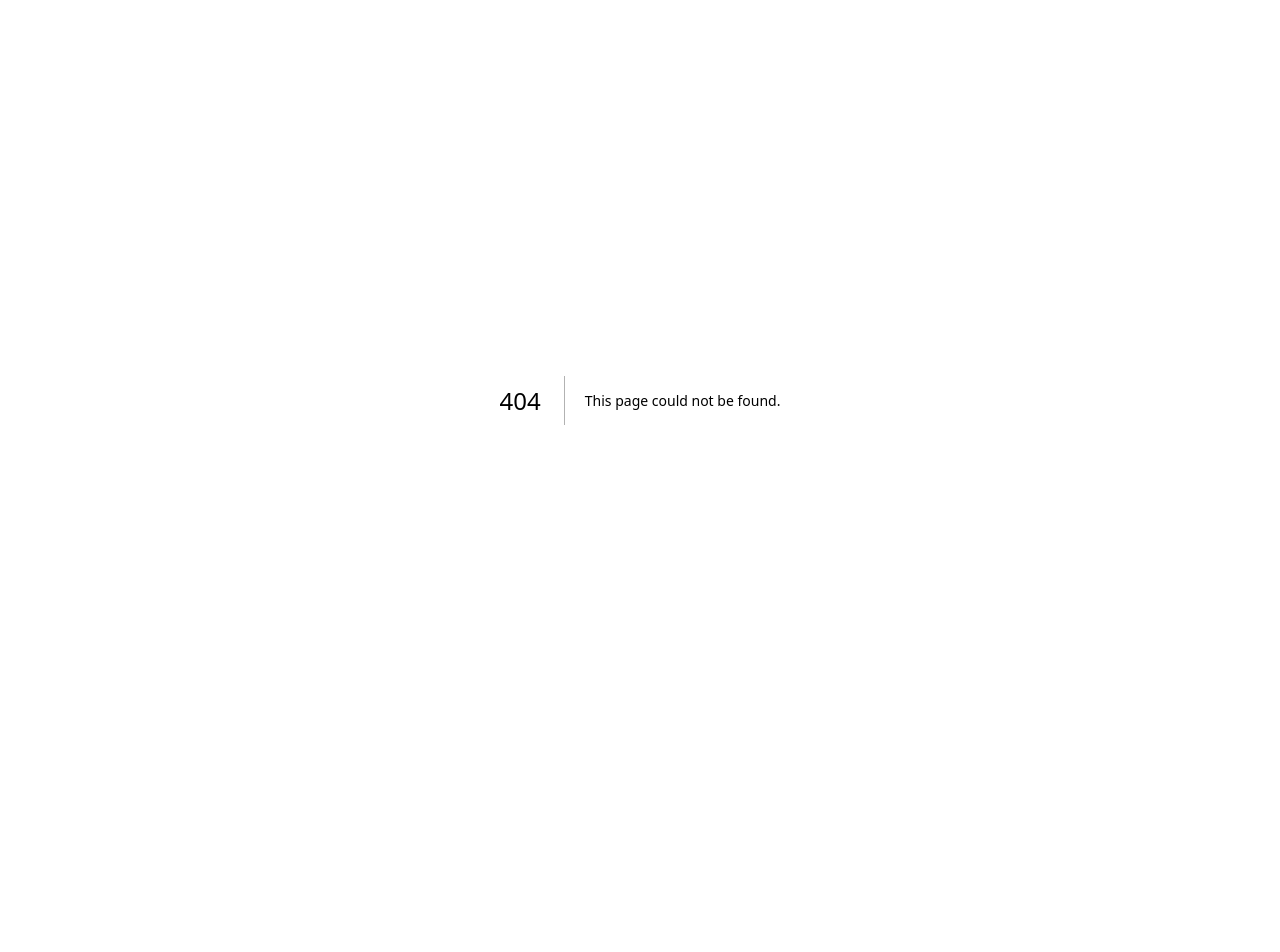
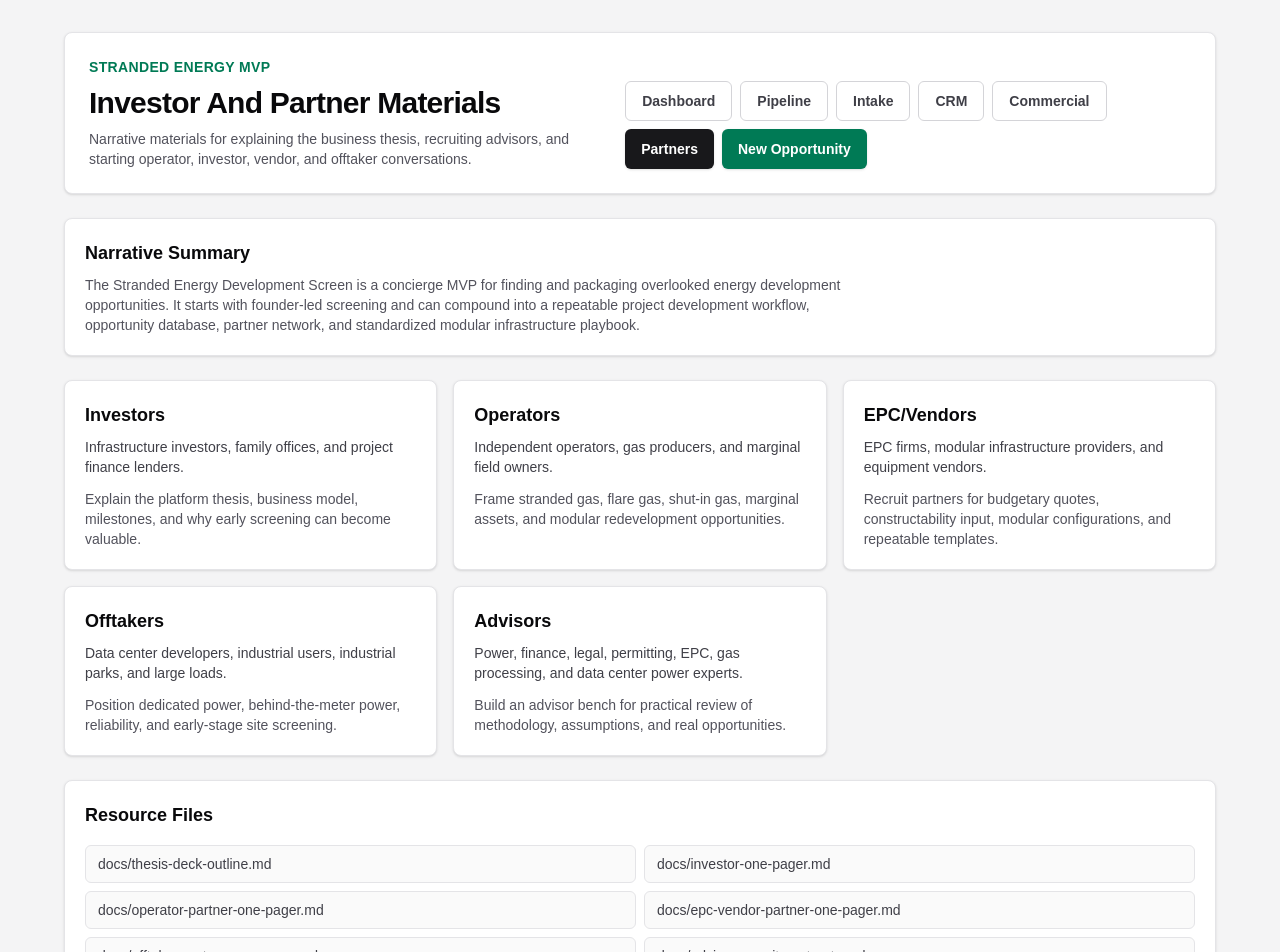
Before and after one commit to operantinc-cyber/stranded-energy-mvp, a Next.js app: page /partners in a window 1280 px wide. Before the commit this address had no page. Shown: the top 952 px of the page. Before the commit the page ends 800 px from the top, so only its background shows below. Built offline with nearby package versions, Linux system fonts and the light colour scheme.

Commit message:
Add investor and partner materials

```diff
--- a/app/commercial/page.tsx
+++ b/app/commercial/page.tsx
@@ -122,6 +122,12 @@ export default function CommercialPage() {
               Commercial
             </Link>
             <Link
+              className="inline-flex h-10 items-center justify-center rounded-md border border-zinc-300 px-4 text-sm font-semibold text-zinc-700 transition hover:bg-zinc-50"
+              href="/partners"
+            >
+              Partners
+            </Link>
+            <Link
               className="inline-flex h-10 items-center justify-center rounded-md bg-emerald-700 px-4 text-sm font-semibold text-white shadow-sm transition hover:bg-emerald-800"
               href="/opportunities/new"
             >
--- a/app/crm/page.tsx
+++ b/app/crm/page.tsx
@@ -86,6 +86,12 @@ export default function CrmPage() {
               Commercial
             </Link>
             <Link
+              className="inline-flex h-10 items-center justify-center rounded-md border border-zinc-300 px-4 text-sm font-semibold text-zinc-700 transition hover:bg-zinc-50"
+              href="/partners"
+            >
+              Partners
+            </Link>
+            <Link
               className="inline-flex h-10 items-center justify-center rounded-md bg-emerald-700 px-4 text-sm font-semibold text-white shadow-sm transition hover:bg-emerald-800"
               href="/opportunities/new"
             >
--- a/app/intake/page.tsx
+++ b/app/intake/page.tsx
@@ -187,6 +187,12 @@ export default function IntakePage() {
               Commercial
             </Link>
             <Link
+              className="inline-flex h-10 items-center justify-center rounded-md border border-zinc-300 px-4 text-sm font-semibold text-zinc-700 transition hover:bg-zinc-50"
+              href="/partners"
+            >
+              Partners
+            </Link>
+            <Link
               className="inline-flex h-10 items-center justify-center rounded-md bg-emerald-700 px-4 text-sm font-semibold text-white shadow-sm transition hover:bg-emerald-800"
               href="/opportunities/new"
             >
--- a/app/page.tsx
+++ b/app/page.tsx
@@ -135,6 +135,12 @@ export default async function Home() {
               href="/commercial"
             >
               Commercial
+            </Link>
+            <Link
+              className="inline-flex h-10 items-center justify-center rounded-md border border-zinc-300 px-4 text-sm font-semibold text-zinc-700 transition hover:bg-zinc-50"
+              href="/partners"
+            >
+              Partners
             </Link>
             <Link
               className="inline-flex h-10 items-center justify-center rounded-md bg-emerald-700 px-4 text-sm font-semibold text-white shadow-sm transition hover:bg-emerald-800"
--- /dev/null
+++ b/app/partners/page.tsx
@@ -0,0 +1,143 @@
+import Link from "next/link";
+
+const partnerCards = [
+  {
+    title: "Investors",
+    audience: "Infrastructure investors, family offices, and project finance lenders.",
+    use: "Explain the platform thesis, business model, milestones, and why early screening can become valuable.",
+  },
+  {
+    title: "Operators",
+    audience: "Independent operators, gas producers, and marginal field owners.",
+    use: "Frame stranded gas, flare gas, shut-in gas, marginal assets, and modular redevelopment opportunities.",
+  },
+  {
+    title: "EPC/Vendors",
+    audience: "EPC firms, modular infrastructure providers, and equipment vendors.",
+    use: "Recruit partners for budgetary quotes, constructability input, modular configurations, and repeatable templates.",
+  },
+  {
+    title: "Offtakers",
+    audience: "Data center developers, industrial users, industrial parks, and large loads.",
+    use: "Position dedicated power, behind-the-meter power, reliability, and early-stage site screening.",
+  },
+  {
+    title: "Advisors",
+    audience: "Power, finance, legal, permitting, EPC, gas processing, and data center power experts.",
+    use: "Build an advisor bench for practical review of methodology, assumptions, and real opportunities.",
+  },
+];
+
+const resourceLinks = [
+  "docs/thesis-deck-outline.md",
+  "docs/investor-one-pager.md",
+  "docs/operator-partner-one-pager.md",
+  "docs/epc-vendor-partner-one-pager.md",
+  "docs/offtaker-partner-one-pager.md",
+  "docs/advisor-recruitment-note.md",
+];
+
+export default function PartnersPage() {
+  return (
+    <main className="min-h-screen bg-zinc-100 px-4 py-8 text-zinc-950 sm:px-6 lg:px-8">
+      <div className="mx-auto grid max-w-6xl gap-6">
+        <div className="flex flex-col gap-4 rounded-lg border border-zinc-200 bg-white p-6 shadow-sm lg:flex-row lg:items-end lg:justify-between">
+          <div>
+            <p className="text-sm font-semibold uppercase tracking-wide text-emerald-700">
+              Stranded Energy MVP
+            </p>
+            <h1 className="mt-2 text-3xl font-semibold tracking-tight">
+              Investor And Partner Materials
+            </h1>
+            <p className="mt-2 max-w-2xl text-sm text-zinc-600">
+              Narrative materials for explaining the business thesis, recruiting advisors, and starting operator, investor, vendor, and offtaker conversations.
+            </p>
+          </div>
+          <nav className="flex flex-wrap gap-2">
+            <Link
+              className="inline-flex h-10 items-center justify-center rounded-md border border-zinc-300 px-4 text-sm font-semibold text-zinc-700 transition hover:bg-zinc-50"
+              href="/"
+            >
+              Dashboard
+            </Link>
+            <Link
+              className="inline-flex h-10 items-center justify-center rounded-md border border-zinc-300 px-4 text-sm font-semibold text-zinc-700 transition hover:bg-zinc-50"
+              href="/pipeline"
+            >
+              Pipeline
+            </Link>
+            <Link
+              className="inline-flex h-10 items-center justify-center rounded-md border border-zinc-300 px-4 text-sm font-semibold text-zinc-700 transition hover:bg-zinc-50"
+              href="/intake"
+            >
+              Intake
+            </Link>
+            <Link
+              className="inline-flex h-10 items-center justify-center rounded-md border border-zinc-300 px-4 text-sm font-semibold text-zinc-700 transition hover:bg-zinc-50"
+              href="/crm"
+            >
+              CRM
+            </Link>
+            <Link
+              className="inline-flex h-10 items-center justify-center rounded-md border border-zinc-300 px-4 text-sm font-semibold text-zinc-700 transition hover:bg-zinc-50"
+              href="/commercial"
+            >
+              Commercial
+            </Link>
+            <Link
+              className="inline-flex h-10 items-center justify-center rounded-md bg-zinc-900 px-4 text-sm font-semibold text-white shadow-sm transition hover:bg-zinc-800"
+              href="/partners"
+            >
+              Partners
+            </Link>
+            <Link
+              className="inline-flex h-10 items-center justify-center rounded-md bg-emerald-700 px-4 text-sm font-semibold text-white shadow-sm transition hover:bg-emerald-800"
+              href="/opportunities/new"
+            >
+              New Opportunity
+            </Link>
+          </nav>
+        </div>
+
+        <section className="rounded-lg border border-zinc-200 bg-white p-5 shadow-sm">
+          <h2 className="text-lg font-semibold">Narrative Summary</h2>
+          <p className="mt-2 max-w-3xl text-sm text-zinc-600">
+            The Stranded Energy Development Screen is a concierge MVP for finding and packaging overlooked energy development opportunities. It starts with founder-led screening and can compound into a repeatable project development workflow, opportunity database, partner network, and standardized modular infrastructure playbook.
+          </p>
+        </section>
+
+        <section className="grid gap-4 md:grid-cols-2 xl:grid-cols-3">
+          {partnerCards.map((card) => (
+            <article
+              className="rounded-lg border border-zinc-200 bg-white p-5 shadow-sm"
+              key={card.title}
+            >
+              <h2 className="text-lg font-semibold">{card.title}</h2>
+              <p className="mt-2 text-sm font-medium text-zinc-700">
+                {card.audience}
+              </p>
+              <p className="mt-3 text-sm text-zinc-600">{card.use}</p>
+            </article>
+          ))}
+        </section>
+
+        <section className="rounded-lg border border-zinc-200 bg-white p-5 shadow-sm">
+          <h2 className="text-lg font-semibold">Resource Files</h2>
+          <ul className="mt-4 grid gap-2 text-sm text-zinc-700 md:grid-cols-2">
+            {resourceLinks.map((resource) => (
+              <li
+                className="rounded-md border border-zinc-200 bg-zinc-50 px-3 py-2"
+                key={resource}
+              >
+                {resource}
+              </li>
+            ))}
+          </ul>
+          <p className="mt-4 text-sm text-zinc-600">
+            Use these materials to start focused conversations, then move qualified opportunities into intake and screening.
+          </p>
+        </section>
+      </div>
+    </main>
+  );
+}
--- a/app/pipeline/page.tsx
+++ b/app/pipeline/page.tsx
@@ -172,6 +172,12 @@ export default async function PipelinePage() {
               href="/commercial"
             >
               Commercial
+            </Link>
+            <Link
+              className="inline-flex h-10 items-center justify-center rounded-md border border-zinc-300 px-4 text-sm font-semibold text-zinc-700 transition hover:bg-zinc-50"
+              href="/partners"
+            >
+              Partners
             </Link>
             <Link
               className="inline-flex h-10 items-center justify-center rounded-md bg-emerald-700 px-4 text-sm font-semibold text-white shadow-sm transition hover:bg-emerald-800"
```
Also changed, not shown: 7 other files (tests, documents, lock files or other folders).
